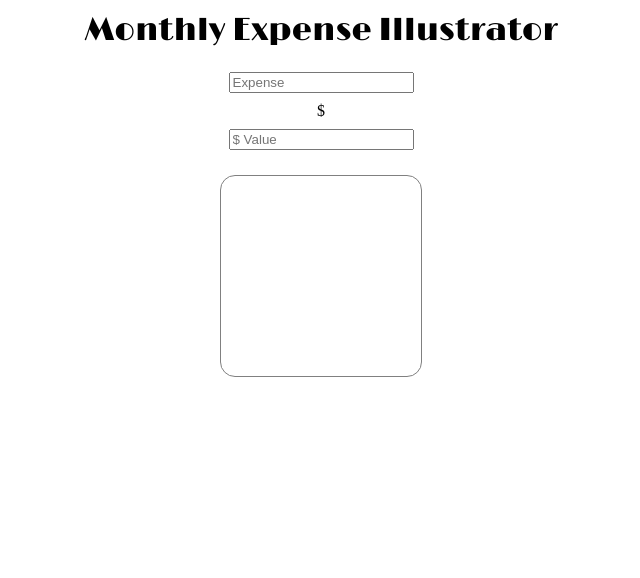
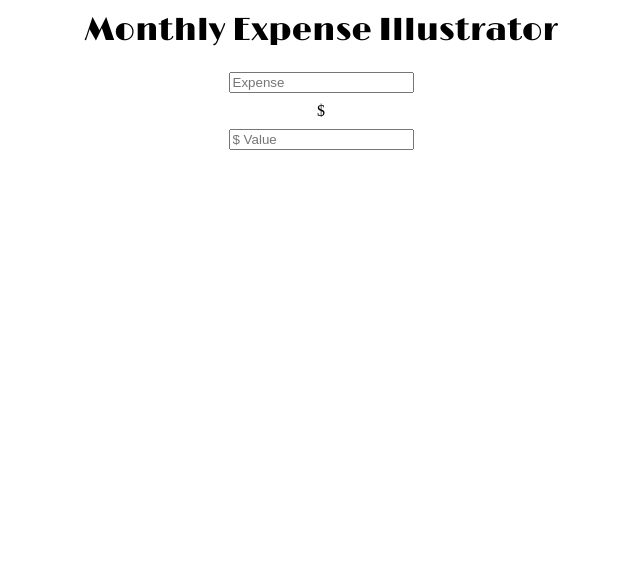
Before and after one commit to JadeManrique/budget-calc, a plain HTML site: page index.html in a window 1280 px wide. Shown: the whole page, without its empty margins (319-959 px from the left). Drawn offline with nearby package versions, Linux system fonts and the light colour scheme; a web font is replaced by a local one.

Commit message:
Modified .css

```diff
--- a/css/styles.css
+++ b/css/styles.css
@@ -14,10 +14,8 @@ h1 {
 
 .chartContainer {
   position: relative;
-  width: 200px;
-  height: 200px;
-  border: 1px grey solid;
-  border-radius: 15px;
+  width: 400px;
+  height: 400px;
   margin: 15px auto;
 }
 
```
